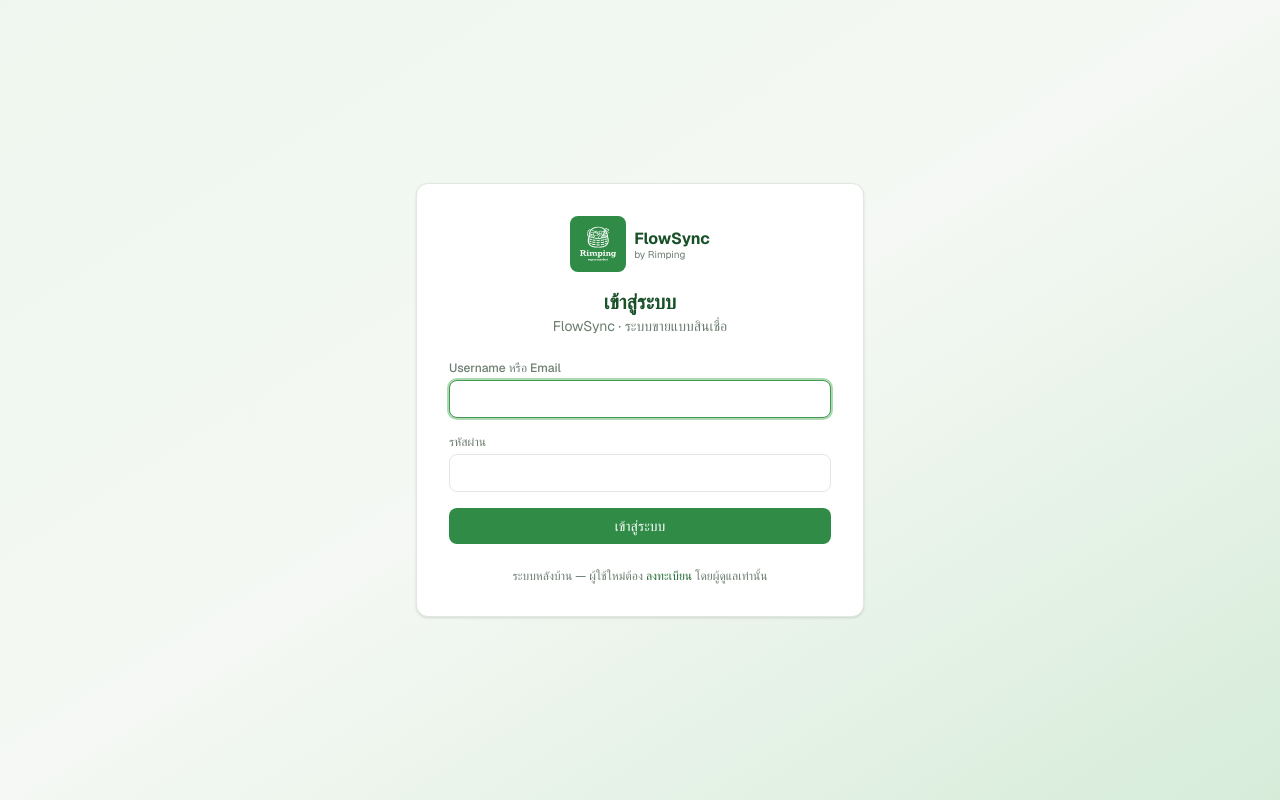
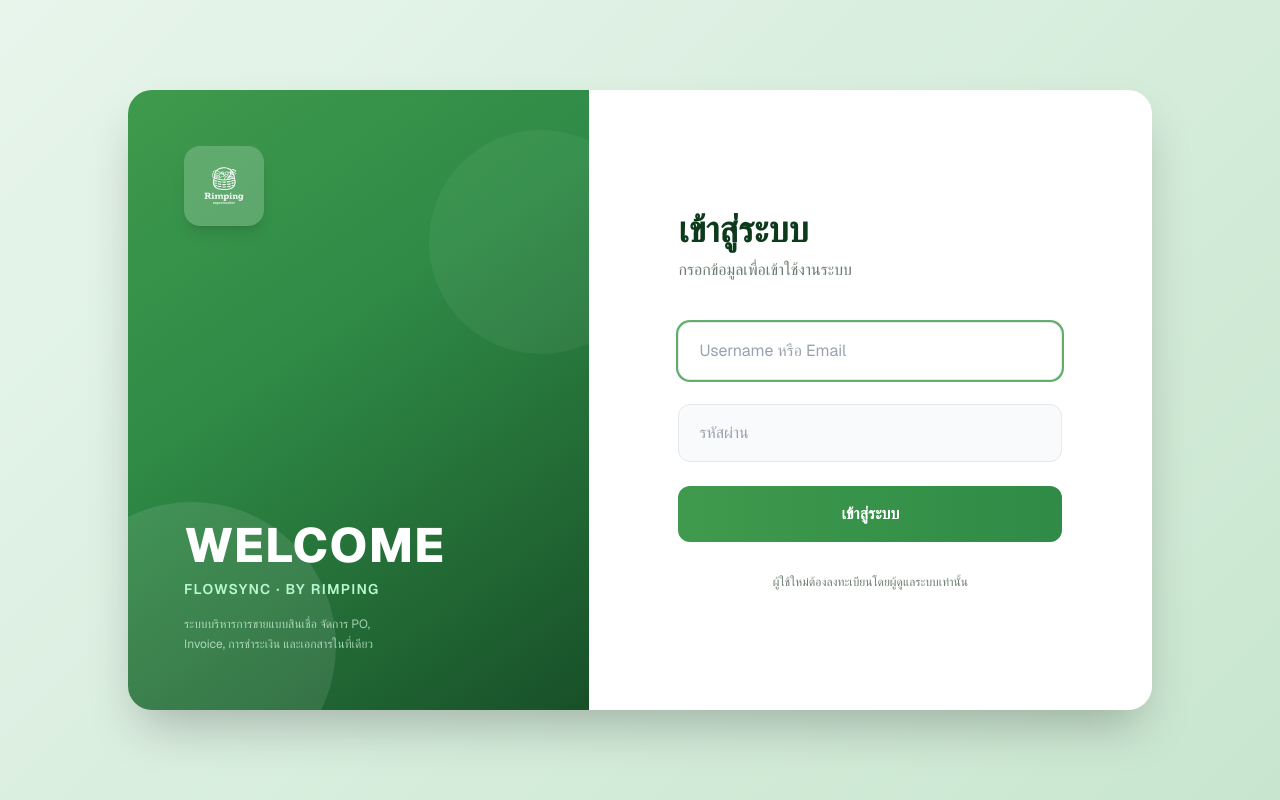
Before and after one commit to kamijousproject/Rimping-FlowSync, a Next.js app: page /login in a window 1280 px wide. Built offline with nearby package versions, Linux system fonts and the light colour scheme.

Commit message:
udpate login UII

```diff
--- a/src/app/login/page.tsx
+++ b/src/app/login/page.tsx
@@ -1,7 +1,7 @@
 "use client";
 import { Suspense, useState } from "react";
 import { useRouter, useSearchParams } from "next/navigation";
-import Link from "next/link";
+import Image from "next/image";
 import { Brand } from "@/components/Brand";
 
 export default function LoginPage() {
@@ -41,20 +41,59 @@ function LoginInner() {
   }
 
   return (
-    <div className="min-h-screen flex items-center justify-center p-6 bg-gradient-to-br from-brand-50 via-background to-brand-100">
-      <div className="w-full max-w-md card p-8">
-        <div className="mb-6 flex flex-col items-center">
-          <Brand size={56} />
-          <h1 className="mt-4 text-xl font-semibold text-brand-800">
-            เข้าสู่ระบบ
-          </h1>
-          <p className="text-sm text-muted">FlowSync · ระบบขายแบบสินเชื่อ</p>
+    <div
+      className="min-h-screen flex items-center justify-center p-4"
+      style={{ background: "linear-gradient(135deg, #e8f5ec 0%, #c8e6cf 100%)" }}
+    >
+      {/* Outer card */}
+      <div className="w-full max-w-5xl rounded-3xl shadow-2xl overflow-hidden flex min-h-[620px]">
+
+        {/* Left — green gradient with text */}
+        <div
+          className="hidden lg:flex lg:w-[45%] relative flex-col justify-between p-14 overflow-hidden"
+          style={{ background: "linear-gradient(145deg, #3f9a4d 0%, #2f8b46 40%, #185028 100%)" }}
+        >
+          {/* Circle decorations */}
+          <div className="absolute -bottom-20 -left-20 w-72 h-72 rounded-full bg-white/10" />
+          <div className="absolute top-10 -right-16 w-56 h-56 rounded-full bg-white/5" />
+
+          {/* Logo */}
+          <div className="relative z-10">
+            <div className="w-20 h-20 rounded-2xl bg-white/20 flex items-center justify-center shadow-lg">
+              <Image src="/logo.svg" alt="FlowSync" width={52} height={52} style={{ filter: "brightness(0) invert(1)", objectFit: "contain" }} />
             </div>
-        <form onSubmit={submit} className="space-y-4">
+          </div>
+
+          {/* Text */}
+          <div className="relative z-10">
+            <h2 className="text-5xl font-extrabold text-white uppercase tracking-wide leading-tight">
+              WELCOME
+            </h2>
+            <p className="text-green-200 font-semibold text-sm mt-1 uppercase tracking-widest">
+              FlowSync · by Rimping
+            </p>
+            <p className="text-green-100/70 text-xs mt-4 leading-relaxed max-w-[220px]">
+              ระบบบริหารการขายแบบสินเชื่อ จัดการ PO, Invoice, การชำระเงิน และเอกสารในที่เดียว
+            </p>
+          </div>
+        </div>
+
+        {/* Right — white form */}
+        <div className="flex-1 bg-white flex items-center justify-center p-14">
+          <div className="w-full max-w-sm">
+            {/* Mobile logo */}
+            <div className="flex justify-center mb-8 lg:hidden">
+              <Brand size={52} />
+            </div>
+
+            <h1 className="text-4xl font-bold text-brand-900 mb-2">เข้าสู่ระบบ</h1>
+            <p className="text-base text-muted mb-10">กรอกข้อมูลเพื่อเข้าใช้งานระบบ</p>
+
+            <form onSubmit={submit} className="space-y-6">
               <div>
-            <label className="label">Username หรือ Email</label>
                 <input
-              className="input"
+                  className="w-full border border-gray-200 rounded-xl px-5 py-4 text-base bg-gray-50 focus:outline-none focus:ring-2 focus:ring-brand-400 focus:bg-white transition placeholder:text-gray-400"
+                  placeholder="Username หรือ Email"
                   value={login}
                   onChange={(e) => setLogin(e.target.value)}
                   autoFocus
@@ -62,33 +101,35 @@ function LoginInner() {
                 />
               </div>
               <div>
-            <label className="label">รหัสผ่าน</label>
                 <input
                   type="password"
-              className="input"
+                  className="w-full border border-gray-200 rounded-xl px-5 py-4 text-base bg-gray-50 focus:outline-none focus:ring-2 focus:ring-brand-400 focus:bg-white transition placeholder:text-gray-400"
+                  placeholder="รหัสผ่าน"
                   value={password}
                   onChange={(e) => setPassword(e.target.value)}
                   required
                 />
               </div>
+
               {err && (
-            <div className="text-sm text-red-600 bg-red-50 border border-red-200 rounded-lg px-3 py-2">
+                <div className="text-sm text-red-600 bg-red-50 border border-red-200 rounded-xl px-4 py-3">
                   {err}
                 </div>
               )}
-          <button className="btn-primary w-full" disabled={loading}>
+
+              <button
+                className="w-full py-4 rounded-xl text-base font-semibold text-white transition disabled:opacity-60"
+                style={{ background: "linear-gradient(90deg, #3f9a4d, #2f8b46)" }}
+                disabled={loading}
+              >
                 {loading ? "กำลังเข้าสู่ระบบ..." : "เข้าสู่ระบบ"}
               </button>
             </form>
-        <div className="mt-6 text-center text-xs text-muted">
-          ระบบหลังบ้าน — ผู้ใช้ใหม่ต้อง{" "}
-          <Link
-            href="/register"
-            className="text-brand-700 hover:underline font-medium"
-          >
-            ลงทะเบียน
-          </Link>{" "}
-          โดยผู้ดูแลเท่านั้น
+
+            <p className="mt-8 text-center text-xs text-muted">
+              ผู้ใช้ใหม่ต้องลงทะเบียนโดยผู้ดูแลระบบเท่านั้น
+            </p>
+          </div>
         </div>
       </div>
     </div>
```
Lines whose indentation alone changed are shown as unchanged.
